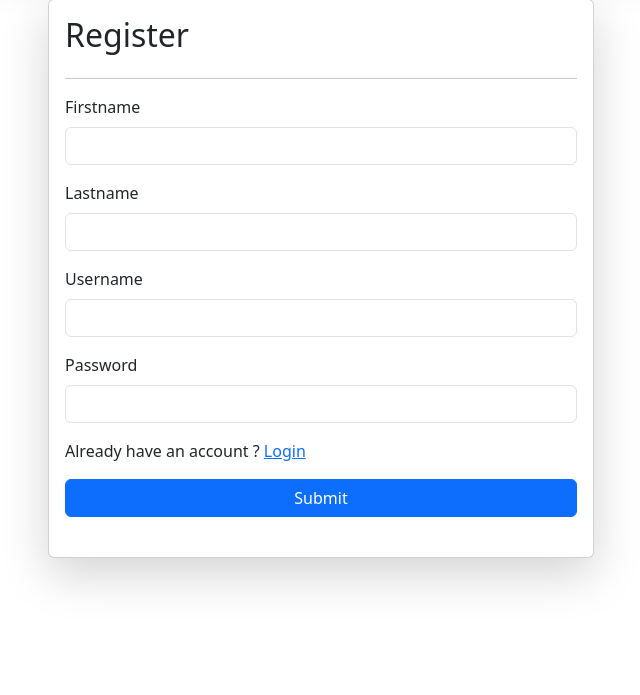
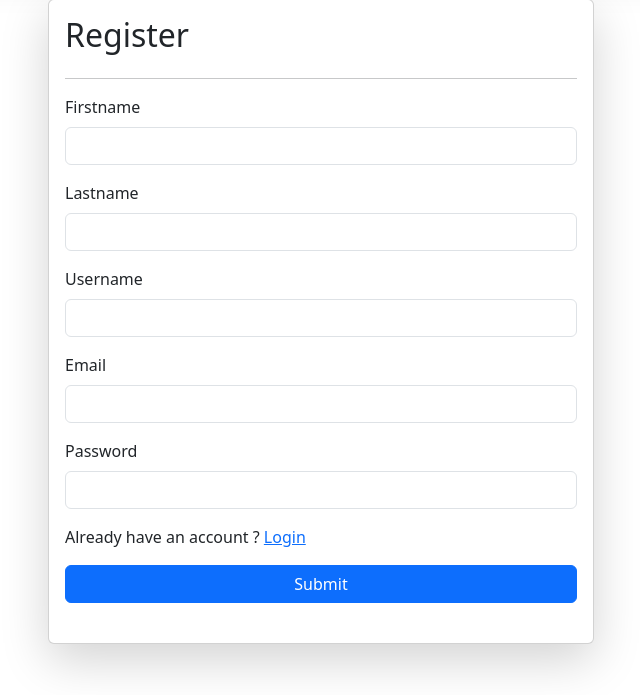
Before and after one commit to Nishan-22/django_workshop, a Django app: page /register/ in a window 1280 px wide. Shown: the part 105-800 px from the top of the page, without its empty margins (319-959 px from the left). Run offline with Django 5.2, Linux system fonts and the light colour scheme.

Commit message:
Email Updated

```diff
--- a/bms/pustak/templates/pustak/base.html
+++ b/bms/pustak/templates/pustak/base.html
@@ -78,10 +78,12 @@
 								{% if user.is_authenticated %}
 								<li class = "nav-item">
 									<form action = "{% url 'logout_page' %}" method = "post">
+										{% csrf_token %}
 										<button class="btn btn-danger ms-3" type = "submit">Logout</button>
 
+
 									</form>
-								</li>>
+								</li>
 								{% else %}
 								<li class = "nav-item">
 									<a href = "{% url 'login_page' %}" class="btn btn-primary ms-3">Login</a>
--- a/bms/pustak/templates/pustak/register.html
+++ b/bms/pustak/templates/pustak/register.html
@@ -33,6 +33,13 @@
     <input type="text" class="form-control" name="username" id="exampleInputEmail1" aria-describedby="emailHelp">
 
   </div>
+
+  <div class="mb-3">
+    <label for="exampleInputEmail1" class="form-label">Email</label>
+    <input type="email" class="form-control" name="email" id="exampleInputEmail1" aria-describedby="emailHelp">
+
+  </div>
+
   <div class="mb-3">
     <label for="exampleInputPassword1" class="form-label">Password</label>
     <input type="password" class="form-control"name="password" id="exampleInputPassword1">
--- a/bms/pustak/views.py
+++ b/bms/pustak/views.py
@@ -4,6 +4,8 @@ from .models import Book
 from django.contrib.auth.models import User
 from django.contrib import messages
 from django.contrib.auth import authenticate, login, logout
+from django.core.mail import send_mail
+from django.conf import settings
 # Create your views here.
 def books(request):
     # return HttpResponse("Welcome to django")
@@ -49,20 +51,27 @@ def register_page(request):
         fn = request.POST.get('first_name')
         ln = request.POST.get('last_name')
         un = request.POST.get('username')
+        em = request.POST.get('email')
         pw = request.POST.get('password')
-        if not fn or not ln or not un or not pw:
-            messages.error(request, 'All fields are required.')
-            return render(request, 'pustak/register.html')
+        if not fn or not ln or not un or not em or not pw:
+            messages.error(request,"All fields are required")
+            return redirect('/register/')
+        if User.objects.filter(username = un).exists():
+            messages.error(request,"Username already exists")
+            return redirect('/register/')
+        User.objects.create_user(first_name = fn , last_name = ln ,username=un ,email=em ,password=pw)
+        try:
+           subject = 'Welcome to BMS'
+           message = f'Hello {fn} {ln} \n\n Thanks for registering \n  Your username is {un}'
+           email_from = settings.EMAIL_HOST_USER
+           recipient_list = [em,]
+           send_mail(subject,message,email_from,recipient_list,fail_silently=True)
+        except:
+            pass
 
-        if User.objects.filter(username=un).exists():
-            messages.error(request, 'Username already exists.')
-            return render(request, 'pustak/register.html')
-
-        User.objects.create_user(first_name=fn,last_name=ln,username=un,password=pw)
-        messages.success(request, 'Registration successful!')
+        messages.success(request,"User created")
         return redirect('/login/')
-
-    return render(request, 'pustak/register.html')
+    return render(request,'pustak/register.html')
 
 
 def login_page(request):
```
Also changed, not shown: bms/bms/settings.py (+7 -0 lines).
